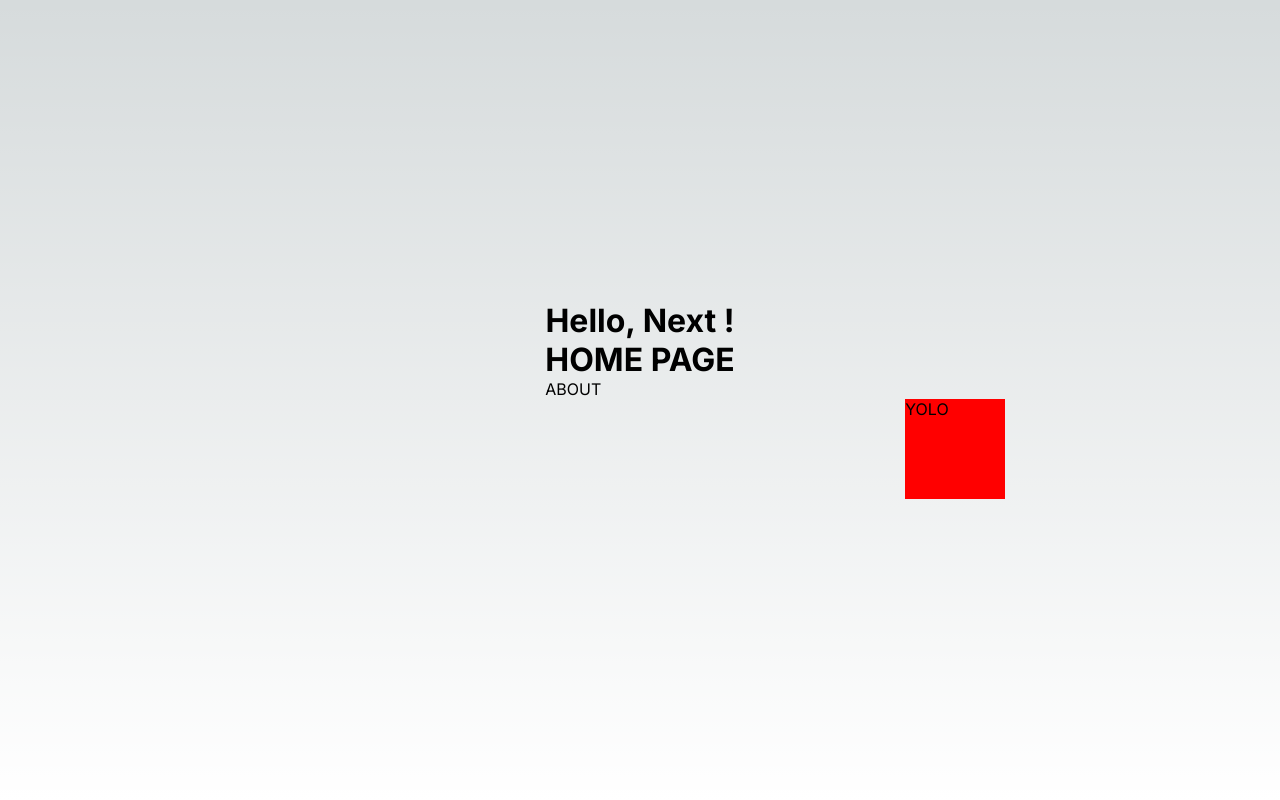
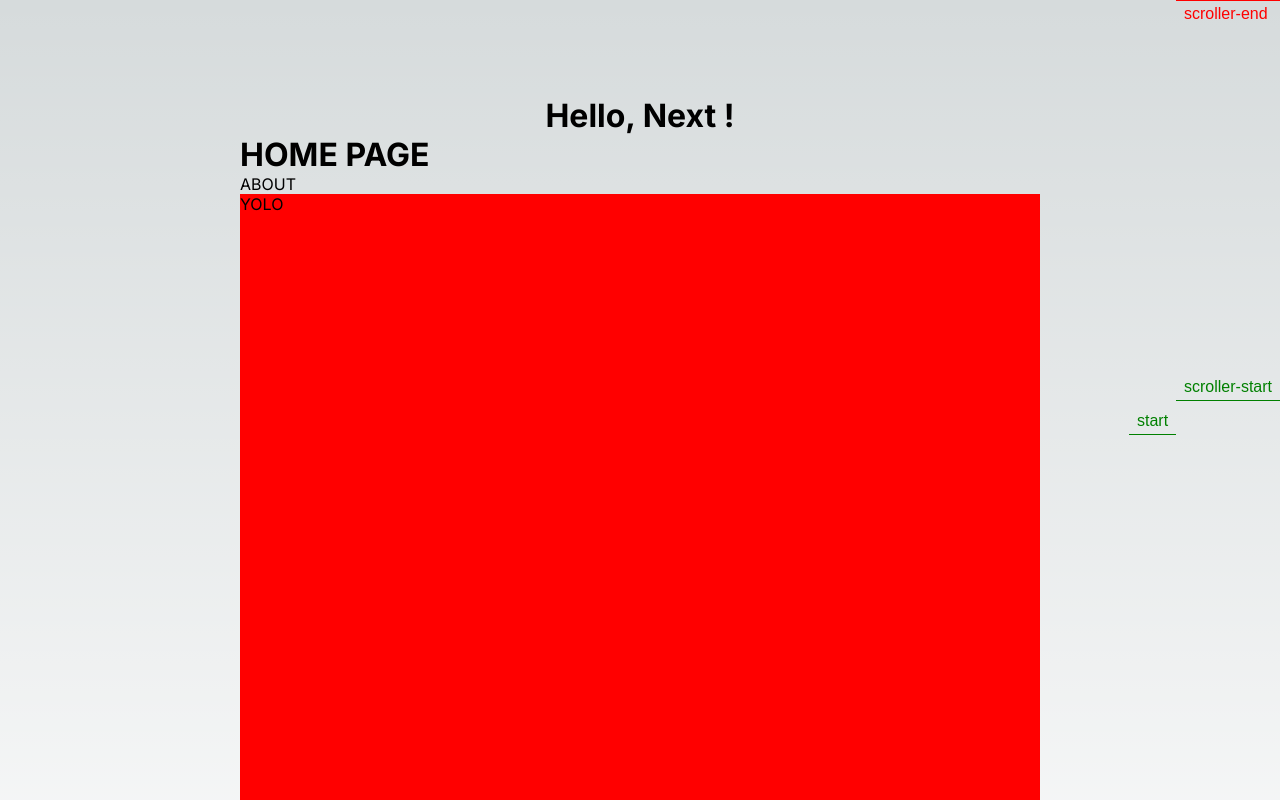
Before and after one commit to IIM-Coding-Digital-Innovation/StreamAnimation, a Next.js app: page / in a window 1280 px wide. Shown: the top 800 px of the page. Built offline with nearby package versions, Linux system fonts and the light colour scheme.

Commit message:
:sparkles: GSAP & add scrolltrigger exemple

```diff
--- a/src/app/globals.css
+++ b/src/app/globals.css
@@ -107,7 +107,7 @@ a {
 }
 
 .box {
-  height: 100px;
-  width: 100px;
+  height: 800px;
+  width: 800px;
   background-color: red;
 }
--- a/src/app/page.js
+++ b/src/app/page.js
@@ -16,6 +16,21 @@ export default function Home() {
   gsap.to(".box", {x: 360});
   }, { scope: container });
 
+  useGSAP(() => {
+    gsap.to(".box", {
+      scrollTrigger: {
+      trigger: '.box',
+      start: "30% center",
+      duration: 1,
+      markers: true,
+      toggleActions: 'play reverse play reverse',
+      },
+      x: "100%",
+      opacity: 0,
+      filter: 'blur(20px)'
+    })
+  });
+
   return (
     <main className={styles.main}>
       <h1>Hello, Next !</h1>
```
